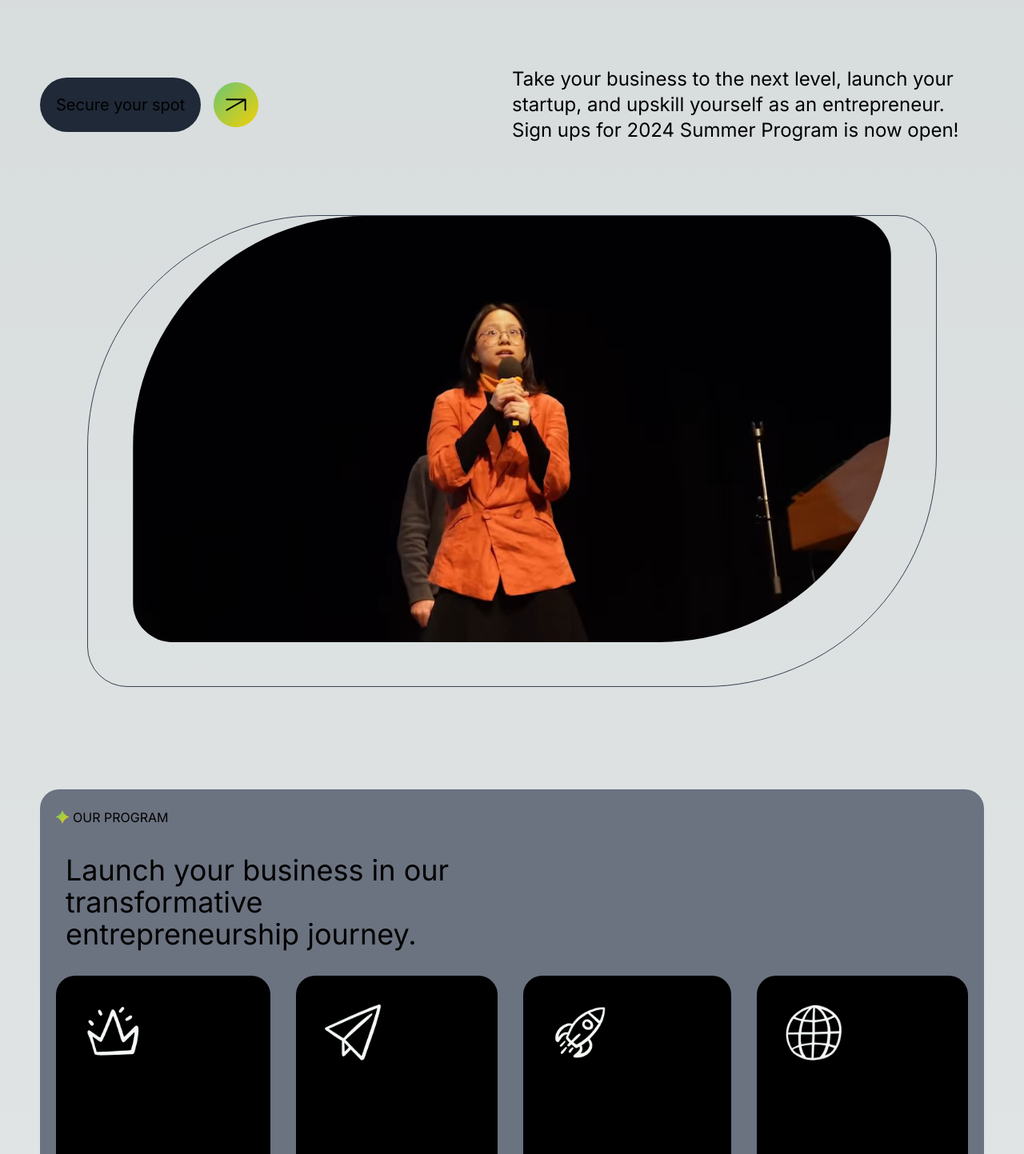
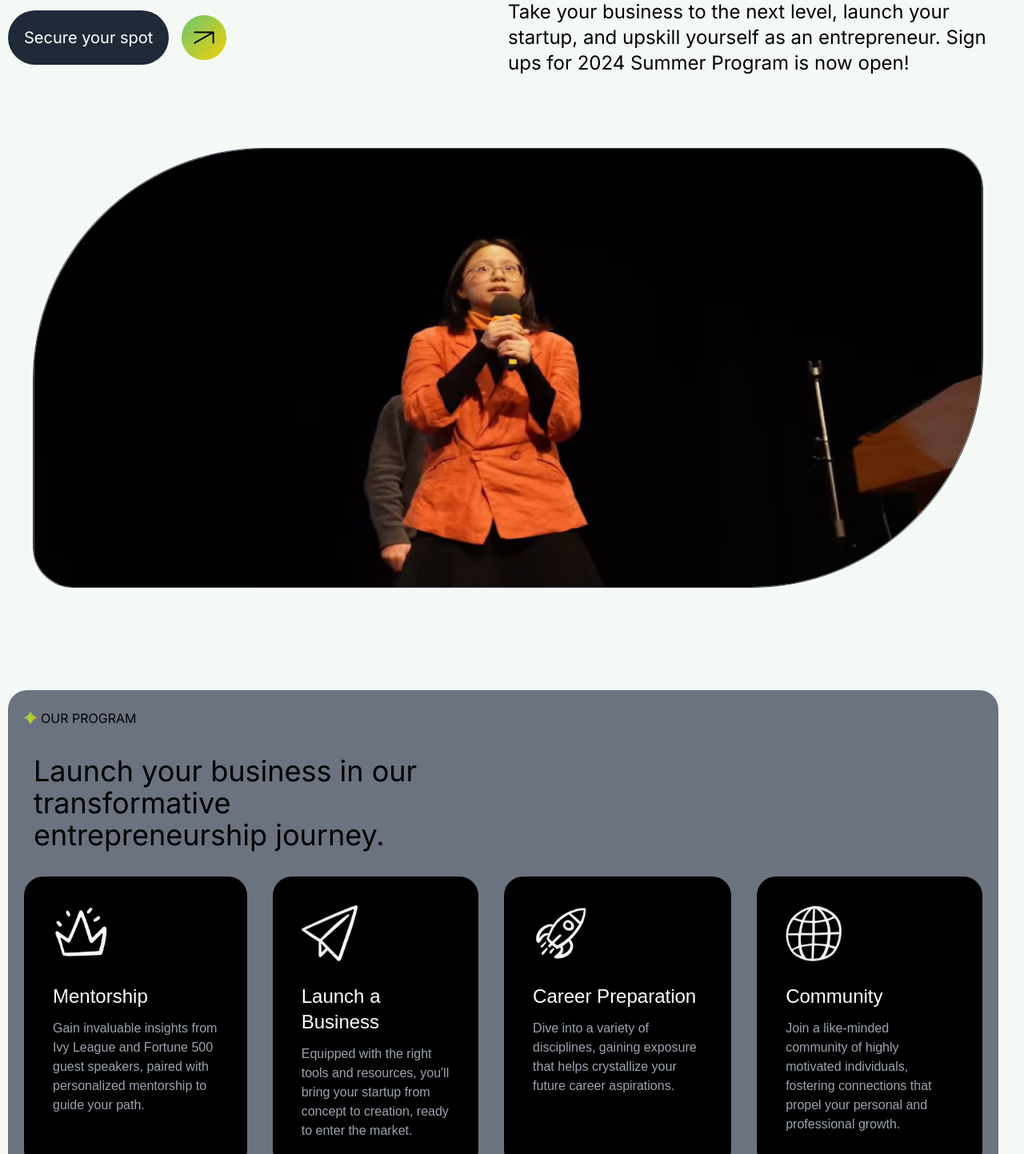
Before and after one commit to Danobentey/hellonext, a Next.js app: page / in a window 1280 px wide. Shown: the part 287-1730 px from the top of the page at 80% size. Built offline with nearby package versions, Linux system fonts and the light colour scheme.

Commit message:
Updated design

```diff
--- a/package.json
+++ b/package.json
@@ -19,7 +19,7 @@
     "clsx": "^2.1.1",
     "dotenv": "^16.4.5",
     "next": "14.2.5",
-    "react": "^18",
+    "react": "^18.3.1",
     "react-dom": "^18",
     "tailwind-merge": "^2.4.0",
     "tailwindcss-animate": "^1.0.7",
--- a/src/app/components/Button.jsx
+++ b/src/app/components/Button.jsx
@@ -13,7 +13,7 @@ export default function Button({ title, ...props }) {
         className="w-[fit-content] flex items-center gap-4 rounded-full cursor-pointer"
         {...props}
       >
-        <span className="text-xl text-center bg-gray-800 hover:bg-gray-900 transition-all delay-100 p-5 inline-block rounded-full">
+        <span className=" text-white text-xl text-center bg-gray-800 hover:bg-gray-900 transition-all delay-100 p-5 inline-block rounded-full">
           {title || "Secure your spot"}
         </span>
         {isHovered ? (
--- a/src/app/components/Footer.tsx
+++ b/src/app/components/Footer.tsx
@@ -42,14 +42,14 @@ const Footer = () => {
   ];
 
   return (
-    <div className="mt-96 flex flex-col gap-4 sm:flex-row sm:justify-between">
+    <div className="mt-[-59px] w-[101%] ml-[-10px] p-[20px] rounded-tr-[15px] rounded-tl-[15px] h-[300px]flex flex-col gap-4 bg-[#19200e] sm:flex-row sm:justify-between">
       <div className="">
         <img src="" alt="" />
         <Button title="Join the Waiting List" />
       </div>
 
-      <div className="flex gap-4 justify-between sm:justify-normal mt-12 pr-12">
-        <nav className="flex flex-col">
+      <div className="flex gap-4 justify-between sm:justify-normal mt-[-40px] border ml-[55%] pr-12 pt-12 pb-12">
+        <nav className="ml-[6%] flex flex-col">
           {navigation.map((item) => (
             <a
               key={item.name}
@@ -57,9 +57,9 @@ const Footer = () => {
               aria-current={item.current() ? "page" : undefined}
               className={classNames(
                 item.current()
-                  ? "underline p-50 text-white"
-                  : "text-gray-300 hover:bg-gray-700 hover:text-white",
-                "rounded-md px-3 py-2 text-sm font-medium"
+                  ? " underline p-50 text-white"
+                  : "text-[35px] p-[20px] text-gray-300 hover:bg-gray-700 hover:text-white",
+                "rounded-md text-sm font-medium"
               )}
               onClick={() => setActive(item.name)}
             >
@@ -69,16 +69,16 @@ const Footer = () => {
         </nav>
 
         <div className="flex flex-col gap-4">
-          <p className="flex place-items-center gap-1">
-            <img src={ICONS.linkedin.src} alt="linkedin" />
+          <p className="flex text-[25px] place-items-center gap-1">
+            <img src={ICONS.linkedin.src} alt="linkedin" className="h-[30px]" />
             LinkedIn
           </p>
-          <p className="flex place-items-center gap-1">
-            <img src={ICONS.fb.src} alt="fb" />
+          <p className="flex text-[25px] place-items-center gap-1">
+            <img src={ICONS.fb.src} alt="fb" className="h-[30px]" />
             Facebook
           </p>
-          <p className="flex place-items-center gap-1">
-            <img src={ICONS.insta.src} alt="insta" />
+          <p className="flex text-[25px] place-items-center gap-1">
+            <img src={ICONS.insta.src} alt="insta" className="h-[30px]" />
             Instagram
           </p>
         </div>
--- a/src/app/components/NavItems.jsx
+++ b/src/app/components/NavItems.jsx
@@ -40,8 +40,8 @@ const NavItems = () => {
   ];
 
   return (
-    <div className="hidden sm:ml-6 sm:block">
-      <div className="flex space-x-4">
+    <div className="sm:ml-6 sm:block">
+      <div className=" flex space-x-4">
         {navigation.map((item) => (
           <a
             key={item.name}
--- a/src/app/components/Partners.jsx
+++ b/src/app/components/Partners.jsx
@@ -4,8 +4,8 @@ import partner_logos from "../images/brands"
 
 const PartnerCard = ({logo}) => {
   return (
-    <div className="inline-block min-w-64 border border-gray-800">
-      <img src={logo.src} alt="logo" />
+    <div className=" rounded-lg inline-block min-w-64 border border-gray-800">
+      <img style={{backgroundColor: '#161c12',borderRadius : '10px',width:'100%'}} src={logo.src} alt="logo" />
     </div>
   )
 }
--- a/src/app/components/Productcard.jsx
+++ b/src/app/components/Productcard.jsx
@@ -9,10 +9,10 @@ const styles = {
 
 const Productcard = ({icon, product_name, desc}) => {
   return (
-    <div className="bg-black text-left p-9 flex flex-col gap-3 rounded-3xl" style={styles}>
+    <div className="bg-black text-left p-9 flex flex-col gap-3 rounded-3xl " style={styles}>
       <img className="w-[70px] h-[70px] mb-4" src={icon} alt="icon" />
-      <h2>{product_name}</h2>
-      <p>{desc}</p>
+      <h2 className='text-white text-2xl'>{product_name}</h2>
+      <p className='text-gray-400 text-base'>{desc}</p>
     </div>
   )
 }
--- a/src/app/globals.css
+++ b/src/app/globals.css
@@ -17,13 +17,13 @@
 }
 
 body {
-  color: rgb(var(--foreground-rgb));
-  background: linear-gradient(
+  /* color: rgb(var(--foreground-rgb)); */
+  /* background: linear-gradient(
       to bottom,
       transparent,
       rgb(var(--background-end-rgb))
     )
-    rgb(var(--background-start-rgb));
+    rgb(var(--background-start-rgb)); */
 }
 
 @layer utilities {
--- a/src/app/layout.tsx
+++ b/src/app/layout.tsx
@@ -13,7 +13,7 @@ export const metadata = {
 export default function RootLayout({ children }: any) {
   return (
     <html lang="en">
-      <body className={`${inter.className} w-[100vw] p-3 md:px-9 lg:px-[50px] overflow-x-hidden`}>
+      <body className={`${inter.className} bg-[#f5f9f5] w-[100vw] pl-[10px] pr-[20px] overflow-x-hidden`}>
         <nav>
           <Navbar />
         </nav>
--- a/src/app/page.tsx
+++ b/src/app/page.tsx
@@ -116,8 +116,7 @@ export default function Home() {
         {/* <img src="" alt="" /> */}
 
         <div className="flex-col-reverse sm:flex-row flex gap-5 mt-[90px]">
-          <Button title="Secure your spot" />
-
+          <Button title="Secure your spot"/>
           <h2 className="text-2xl ml-auto sm:w-[50%]">
             Take your business to the next level, launch your startup, and
             upskill yourself as an entrepreneur. Sign ups for 2024 Summer
@@ -127,16 +126,16 @@ export default function Home() {
       </header>
 
       <section>
-        <div className="mt-[90px] mb-9 mx-auto w-[90%] h-auto sm:h-[590px] border border-gray-700 rounded-tl-[290px] rounded-bl-[50px] rounded-tr-[50px] rounded-br-[290px]">
+        <div className="mt-[90px] mb-9 mx-auto w-[95%] h-auto sm:h-[500px] lg:h-[550px] border border-gray-700 rounded-tl-[290px] rounded-bl-[50px] rounded-tr-[50px] rounded-br-[290px]">
           <img
             src={ICONS.main_hero.src}
             alt="main"
-            className="rounded-tl-[290px] rounded-bl-[50px] rounded-tr-[50px] rounded-br-[290px] mx-auto"
+            className="h-full w-full rounded-tl-[290px] rounded-bl-[50px] rounded-tr-[50px] rounded-br-[290px] mx-auto"
           />
         </div>
       </section>
 
-      <section className="mt-32 rounded-3xl flex-2 sm:bg-gray-500 p-5">
+      <section className="mt-32 rounded-3xl flex-2 sm:bg-gray-500 p-5 w-[99%]">
         <h2 className="mb-8">OUR PROGRAM</h2>
         <h1 className="text-2xl md:text-4xl mx-3 mb-8 max-w-[22ch]">
           Launch your business in our transformative entrepreneurship journey.
@@ -190,7 +189,7 @@ export default function Home() {
         </div>
       </section>
 
-      <section className="mt-12 w-full overflow-clip">
+      <section  className=" bg-[#19200e] p-[20px] text-white mt-12 w-full overflow-clip">
         <h2>PARTNERS & SPONSORS</h2>
         <h1 className="text-4xl mb-8 mt-8 max-w-[25ch]">
           Our Program is backed by the best.
--- a/src/app/style.css
+++ b/src/app/style.css
@@ -20,7 +20,7 @@ section > h2 {
 }
 .container {
   width: 100%;
-  background: #111;
+  background: white;
 }
 
 .first-slide {
@@ -40,7 +40,9 @@ section > h2 {
   animation-fill-mode: forwards;
   border: 3px solid green;
 }
-
+.secure-button{
+  color: white
+}
 .words {
   font-size: 100px;
   margin: 0 auto;
```
Also changed, not shown: 1 other file (tests, documents, lock files or other folders).
